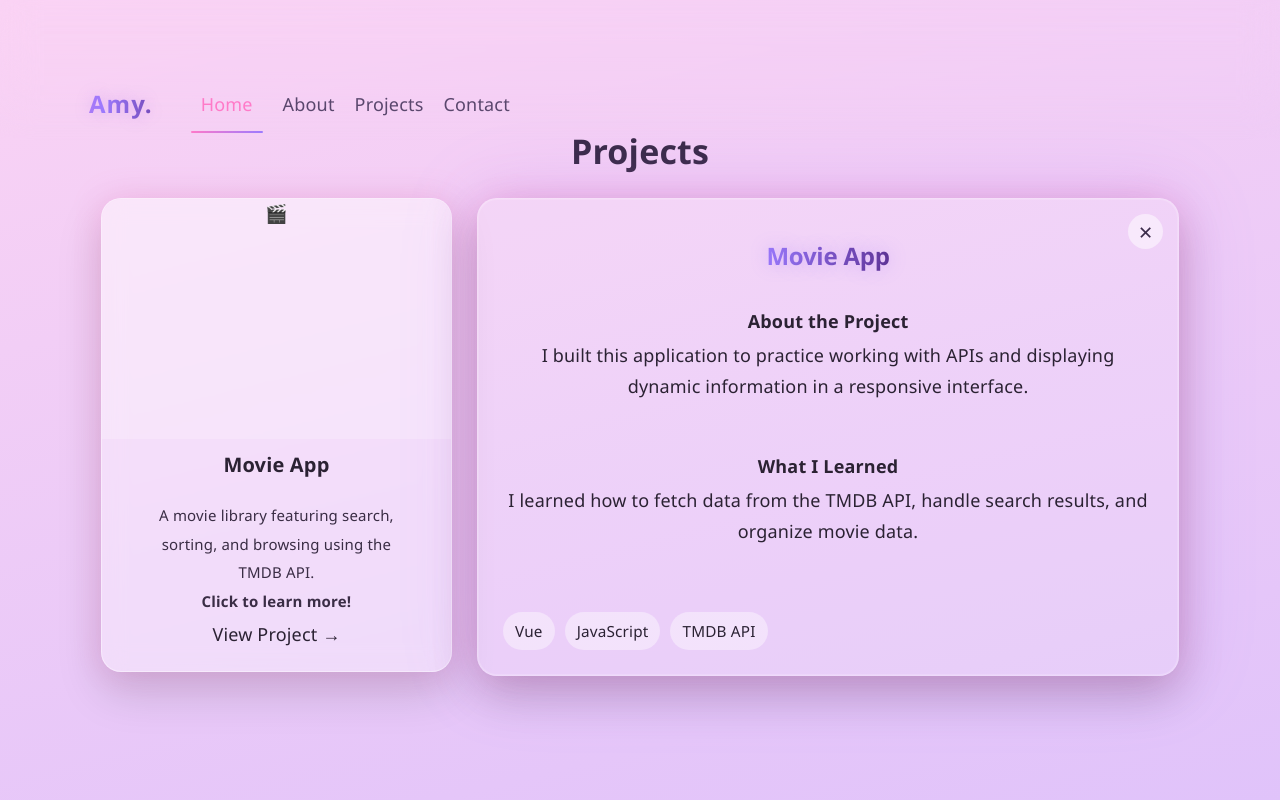
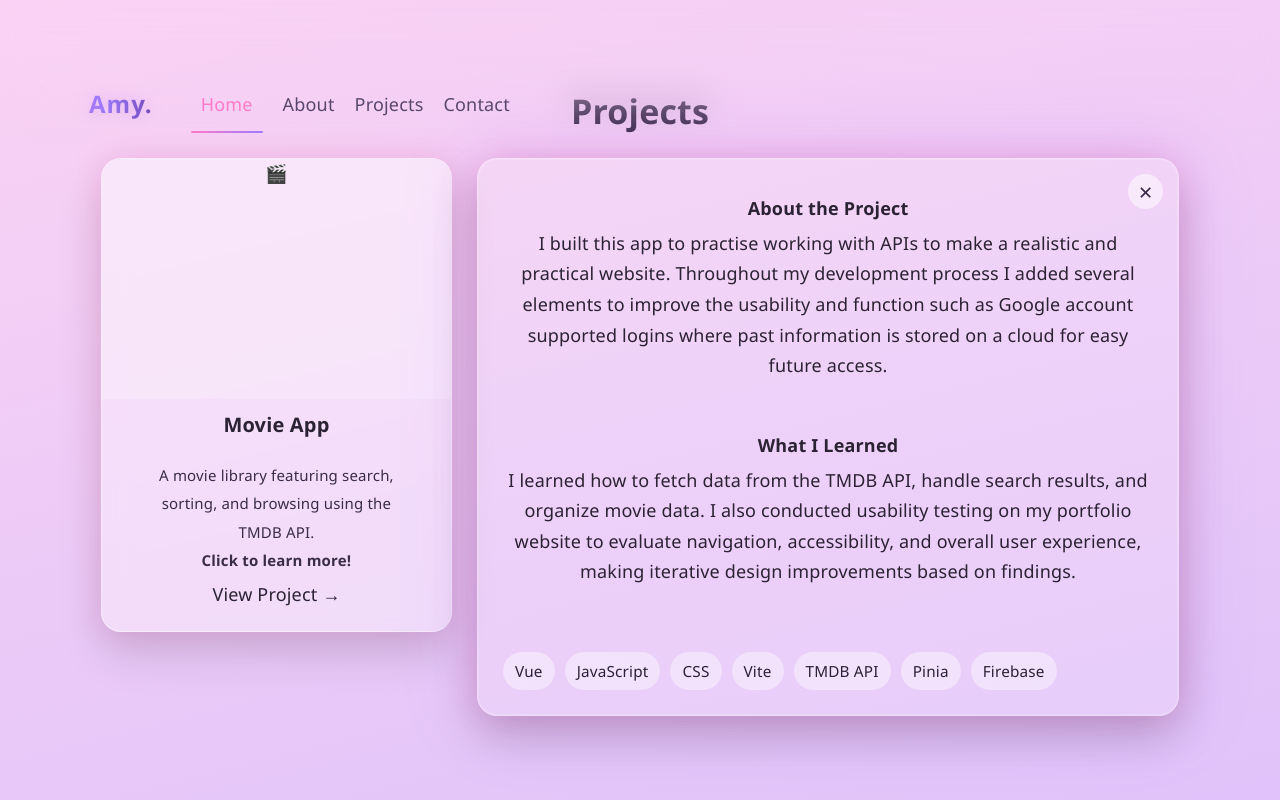
Before and after one commit to amy0134679/Portfolio-Website, a React (Vite) app: page / in a window 1280 px wide. Both pictures are taken after a click on the element 639 px from the left and 2127 px from the top of the page. Shown: the part 1690-2490 px from the top of the page. Built offline with nearby package versions, Linux system fonts and the light colour scheme.

Commit message:
added decription for movie site card

```diff
--- a/src/App.jsx
+++ b/src/App.jsx
@@ -463,26 +463,35 @@ export default function App() {
 
               {selectedProject === "movie" && (
                 <>
-                  <h2>Movie App</h2>
-
                   <h4>About the Project</h4>
 
                   <p>
-                    I built this application to practice working with APIs and
-                    displaying dynamic information in a responsive interface.
+                    I built this app to practise working with APIs to make
+                    a realistic and practical website. Throughout my development
+                    process I added several elements to improve the usability and function
+                    such as Google account supported logins where past information is
+                    stored on a cloud for easy future access.
+
                   </p>
 
                   <h4>What I Learned</h4>
 
                   <p>
                     I learned how to fetch data from the TMDB API, handle search
-                    results, and organize movie data.
+                    results, and organize movie data. I also conducted usability
+                    testing on my portfolio website to evaluate navigation,
+                    accessibility, and overall user experience, making iterative
+                    design improvements based on findings.
                   </p>
 
                   <div className="project-tech">
                     <span>Vue</span>
                     <span>JavaScript</span>
+                    <span>CSS</span>
+                    <span>Vite</span>
                     <span>TMDB API</span>
+                    <span>Pinia</span>
+                    <span>Firebase</span>
                   </div>
                 </>
               )}
```
